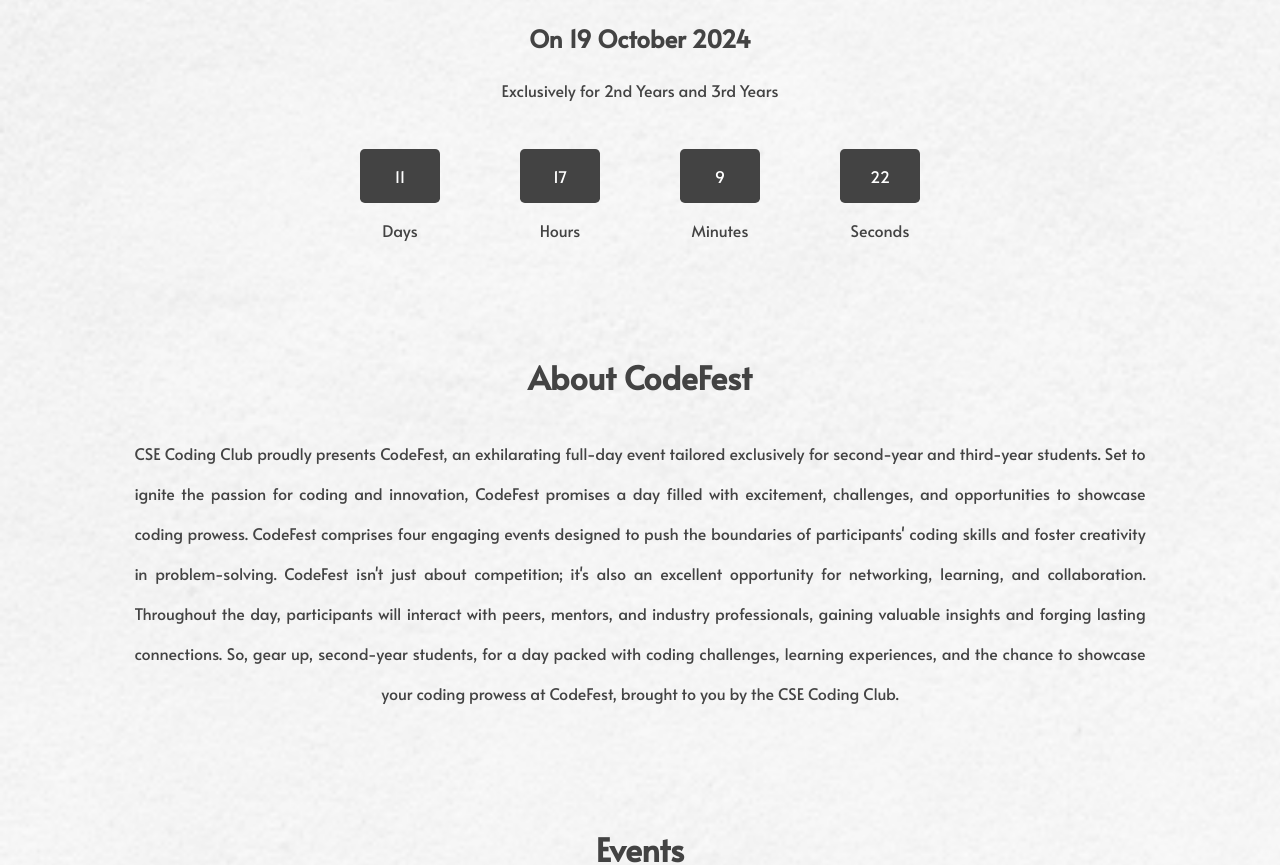
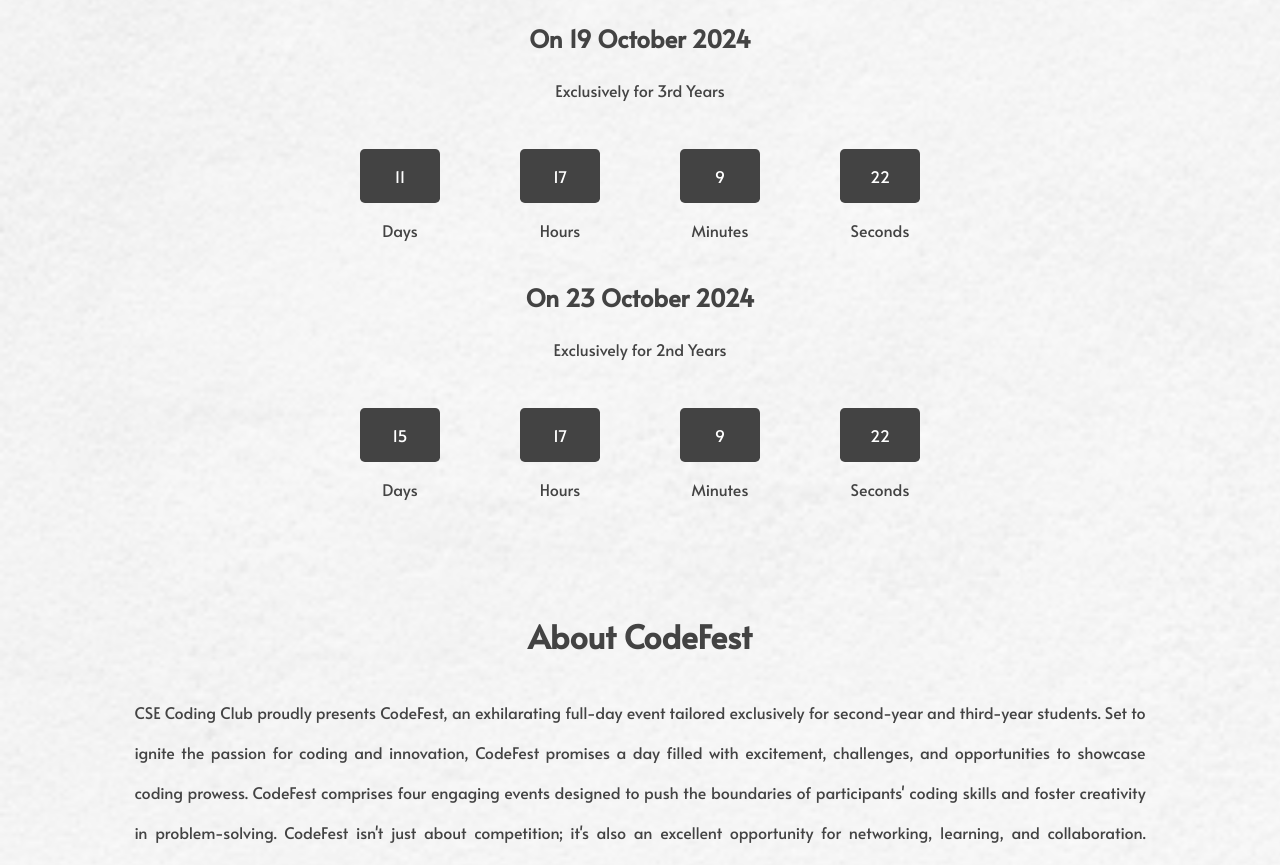
Before and after one commit to gokulsundar-s/CodeUp-event-registration-website, a plain HTML site: page Frontend/index.html in a window 1280 px wide. Shown: the part 919-1784 px from the top of the page. Drawn offline with Linux system fonts and the light colour scheme.

Commit message:
Date changed

```diff
--- a/Frontend/index.html
+++ b/Frontend/index.html
@@ -36,6 +36,31 @@
       }
     }, 1000);
 
+    var countDownDate2 = new Date("Oct 23, 2024 08:45:00").getTime();
+    var x2 = setInterval(function() {
+
+      var now2 = new Date().getTime();
+      var distance2 = countDownDate2 - now2;
+
+      var days2 = Math.floor(distance2 / (1000 * 60 * 60 * 24));
+      var hours2 = Math.floor((distance2 % (1000 * 60 * 60 * 24)) / (1000 * 60 * 60));
+      var mins2 = Math.floor((distance2 % (1000 * 60 * 60)) / (1000 * 60));
+      var secs2 = Math.floor((distance2 % (1000 * 60)) / 1000);
+
+      document.getElementById("days2").innerHTML = days2;
+      document.getElementById("hours2").innerHTML = hours2;
+      document.getElementById("mins2").innerHTML = mins2;
+      document.getElementById("secs2").innerHTML = secs2;
+
+      if (distance2 < 0) {
+        clearInterval(x2);
+        document.getElementById("days2").innerHTML = 0;
+      document.getElementById("hours2").innerHTML = 0;
+      document.getElementById("mins2").innerHTML = 0;
+      document.getElementById("secs2").innerHTML = 0;
+      }
+    }, 1000);
+
     function toggleMenu() {
         var navbarList = document.getElementById("navbar-list");
         navbarList.classList.toggle("active");
@@ -69,7 +94,7 @@
         <div class = "home-logo-container">
             <img src="./Sources/CodeFest.png" alt="logo" class = "home-logo">
             <p class = "home-event-date">On 19 October 2024</p>
-            <p class = "home-exclusive-content">Exclusively for 2nd Years and 3rd Years</p>
+            <p class = "home-exclusive-content">Exclusively for 3rd Years</p>
         </div>
 
         <div class = "home-time-container">
@@ -90,6 +115,29 @@
                 <p class = "disp-info">Seconds</p>
             </div>
         </div>
+
+        <div class = "home-logo-container">
+            <p class = "home-event-date">On 23 October 2024</p>
+            <p class = "home-exclusive-content">Exclusively for 2nd Years</p>
+        </div>
+
+        <div class="home-time-container">
+            <div class="time-box">
+                <p id="days2" class="disp-time"></p>
+                <p class="disp-info">Days</p>
+            </div>
+            <div class="time-box">
+                <p id="hours2" class="disp-time"></p>
+                <p class="disp-info">Hours</p>
+            </div>
+            <div class="time-box">
+                <p id="mins2" class="disp-time"></p>
+                <p class="disp-info">Minutes</p>
+            </div>
+            <div class="time-box">
+                <p id="secs2" class="disp-time"></p>
+                <p class="disp-info">Seconds</p>
+            </div>
     </div>
 
     <div class = "about-container">
```
